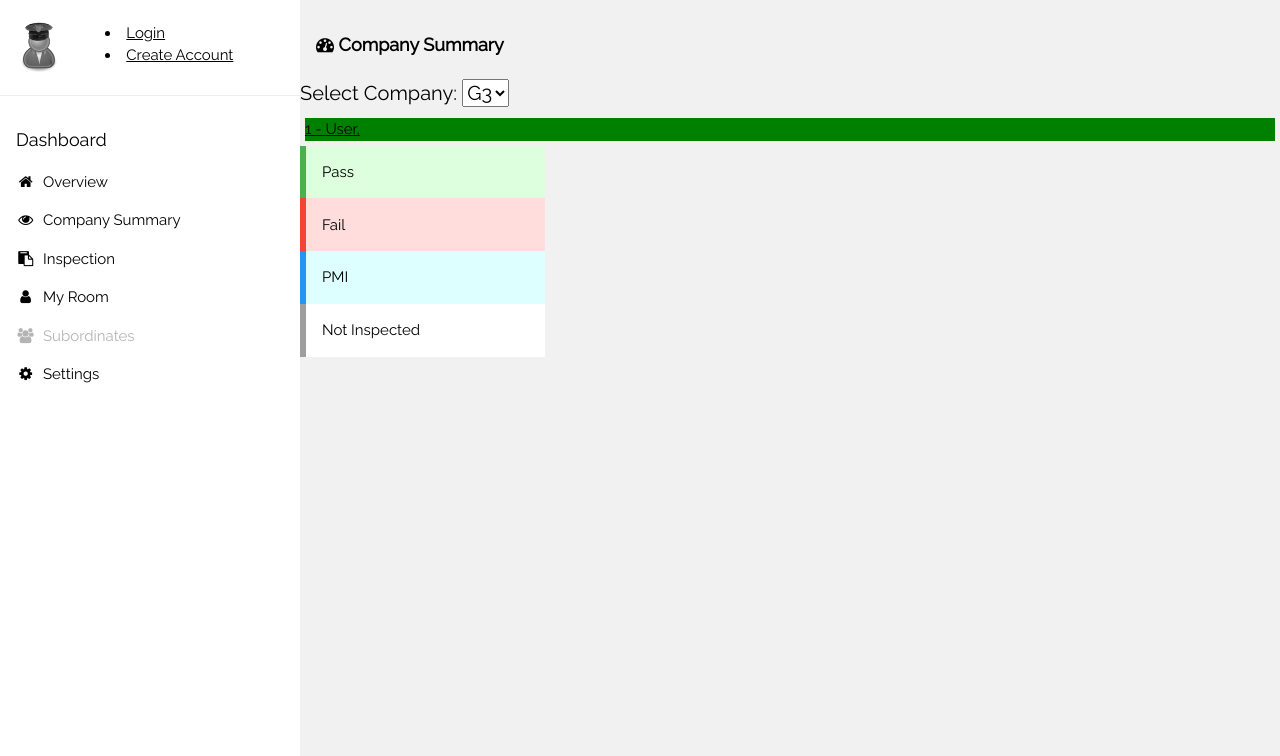
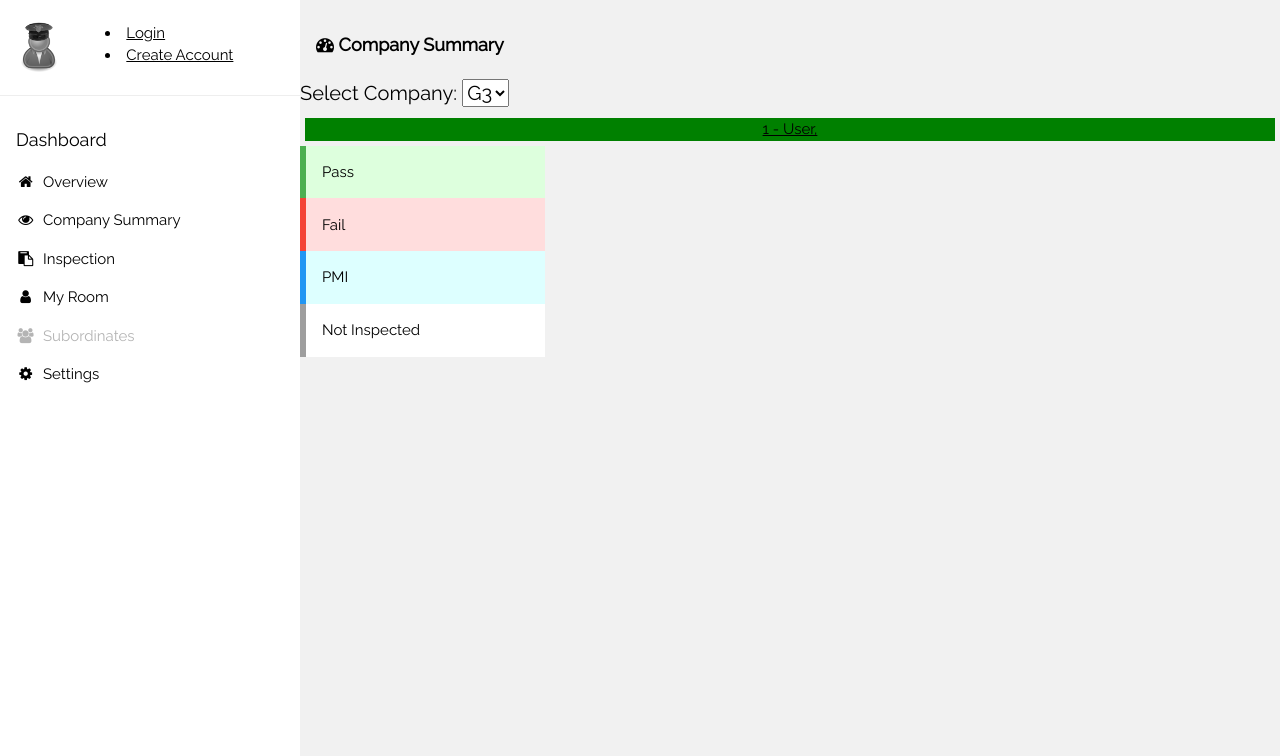
Before and after one commit to anewcookie/ami, a Django app: template ami/templates/ami/summary.html in a window 1280 px wide. Shown: the part 44-800 px from the top of the page. Run offline with Django 3.2, Linux system fonts and the light colour scheme; data comes from the database, SQL or seed files in the repository; the template is opened without the code that fills it: values that come from a table or form of the project are taken from there, most other values are stand-ins (such as "Sample title", 1, 10 or a date in 2020).

Commit message:
ritter summary.html added more

```diff
--- a/ami/templates/ami/summary.html
+++ b/ami/templates/ami/summary.html
@@ -19,7 +19,7 @@
     </h4>
 
  {% for room in roomList %}
-     <div style="margin:5px; background-color:{%if room.status == 'Pass'%}green{%elif room.status == 'Fail'%}red{%elif room.status == 'PMI'%}aqua{%else%}white{%endif%};">
+     <div class="w3-hover-shadow w3-center" style="margin:5px; background-color:{%if room.status == 'Pass'%}green{%elif room.status == 'Fail'%}red{%elif room.status == 'PMI'%}aqua{%else%}white{%endif%};">
         <a href="/room/{{room}}">
         <span>{{room.number}} - </span>
         {% for profile in room.occupants %}
```
